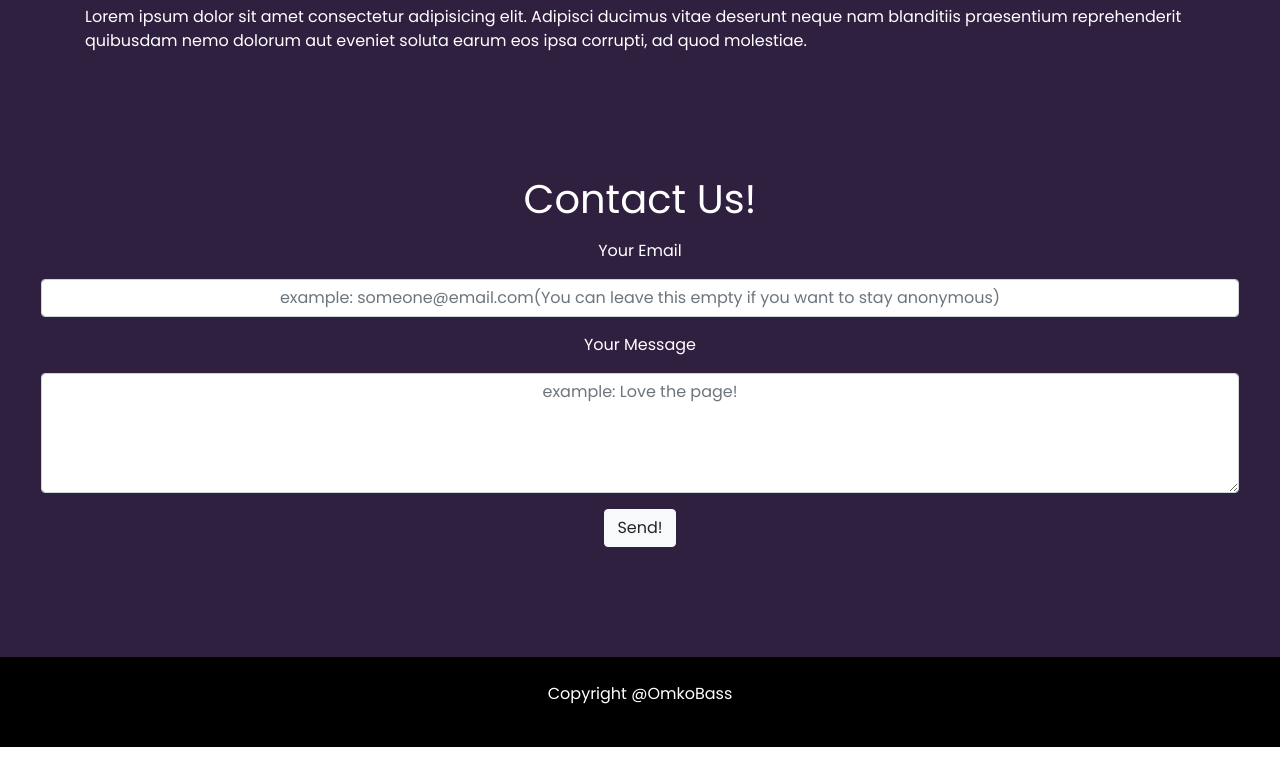
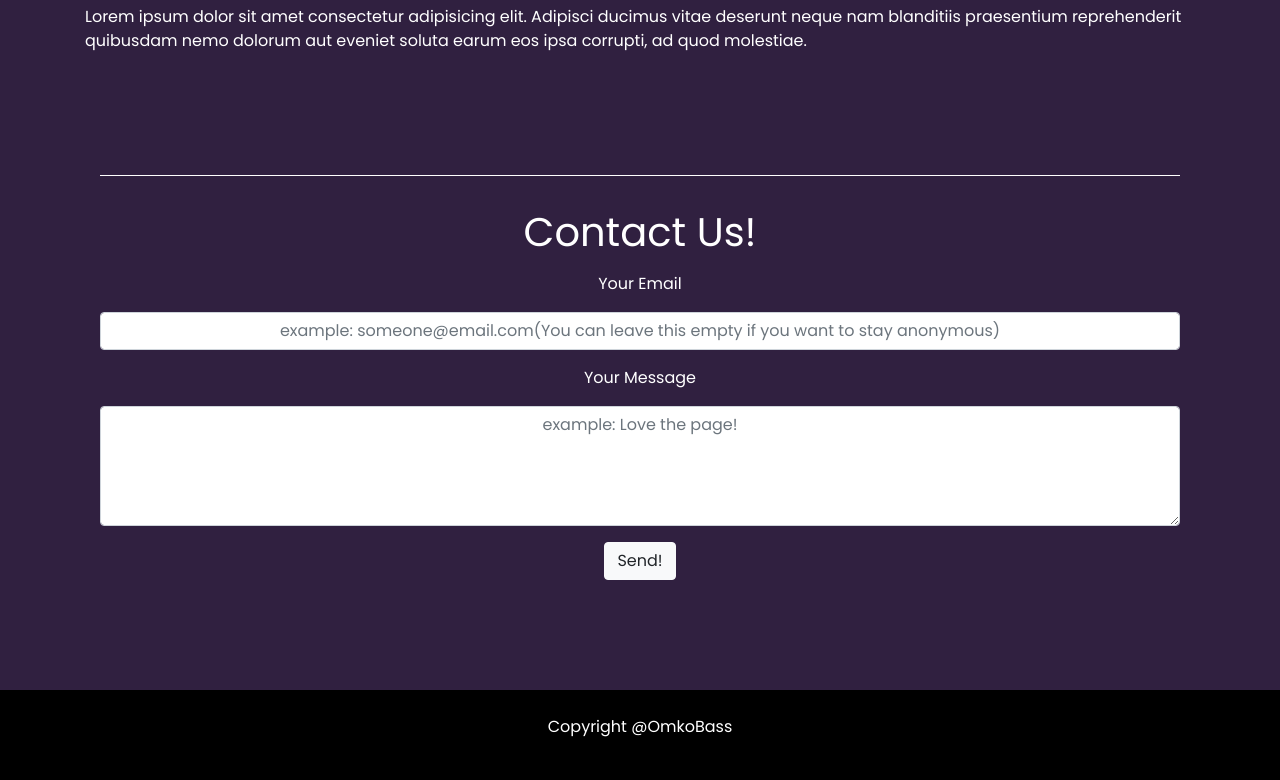
Before and after one commit to OmkoBass/OmkoBass.github.io, a plain HTML site: page index.html in a window 1280 px wide. Shown: the part 1289-2069 px from the top of the page. Before the commit the page ends 2036 px from the top, so only its background shows below. Drawn offline with Linux system fonts and the light colour scheme.

Commit message:
OmkoBass.github.io

```diff
--- a/index.html
+++ b/index.html
@@ -53,9 +53,10 @@
             </div>
         </div>
         <div class="contact">
+            <div class="container">
                 <div class="col-12" style="text-align: center; margin: 16px 0px 16px 0px;"><h1>Contact Us!</h1></div>
                 <div class="col-12"><p>Your Email</p></div>
-            <div class="col-12"> <input type="email" class="form-control" id="email" placeholder="example: someone@email.com&#10;(You can leave this empty if you want to stay anonymous)"></div>
+                <div class="col-12"> <input type="email" style="" class="form-control" id="email" placeholder="example: someone@email.com&#10;(You can leave this empty if you want to stay anonymous)"></div>
                 <div class="col-12" style="margin: 16px 0px 0px 0px;"><p>Your Message</p></div>
                 <div class="col-12"> <textarea style="height: 120px; text-align: center;" class="form-control" id="messagebox" placeholder="example: Love the page!"></textarea></div>
                 <div class="col-12" id="send" style="text-align: center; margin: 16px 0px 0px 0px;"><button class="btn btn-light" onclick="validate()"> Send! </button></div>
@@ -68,6 +69,7 @@
                     </div>
                 </div>
             </div>
+        </div>
         <footer>
             <p>Copyright @OmkoBass</p>
         </footer>
--- a/style.css
+++ b/style.css
@@ -66,6 +66,11 @@ nav a
     background: #302040;
     padding: 26px;
 }
+.contact h1
+{
+    border-top: 1px solid white;
+    padding-top: 32px;
+}
 .contact p, input
 {
     text-align: center;
```
Lines whose indentation alone changed are shown as unchanged.
